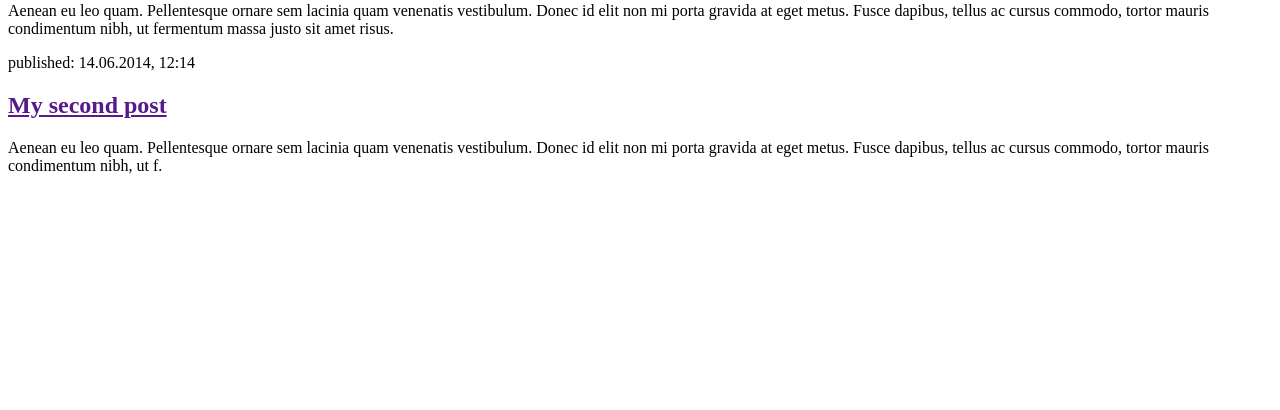
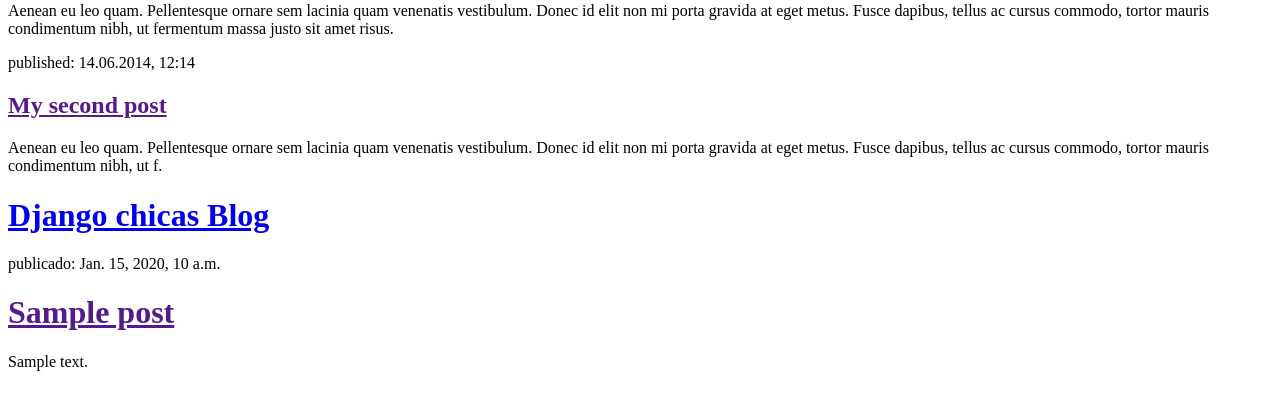
Before and after one commit to caedvica86/my_first_blog, a Django app: template mysite/blog/templates/blog/post_list.html in a window 1280 px wide. Shown: the part 149-559 px from the top of the page. Run offline with Django 3.2, Linux system fonts and the light colour scheme; the template is opened without the code that fills it: values that come from a table or form of the project are taken from there, others are empty; tables that the repository leaves empty hold one stand-in row (values such as "Sample post").

Commit message:
querysets

```diff
--- a/mysite/blog/templates/blog/post_list.html
+++ b/mysite/blog/templates/blog/post_list.html
@@ -18,5 +18,19 @@
             <h2><a href="">My second post</a></h2>
             <p>Aenean eu leo quam. Pellentesque ornare sem lacinia quam venenatis vestibulum. Donec id elit non mi porta gravida at eget metus. Fusce dapibus, tellus ac cursus commodo, tortor mauris condimentum nibh, ut f.</p>
         </div>
+        <div>
+          <h1>
+            <a href = "/"> Django chicas Blog </a>
+          </h1>
+        </div>
+        {% for post in posts %}
+        <div>
+          <p>publicado: {{ post.published_date }} </p>
+          <h1>
+            <a href = "">{{ post.title }} </a>
+          </h1>
+          <p>{{ post.text|linebreaksbr }} </p>
+        </div>
+        {% endfor %}
     </body>
 </html>
--- a/mysite/blog/views.py
+++ b/mysite/blog/views.py
@@ -1,6 +1,9 @@
 from django.shortcuts import render
+from django.utils import timezone
+from .models import Post
 
 
 # Create your views here.
 def post_list(request):
-    return render(request, 'blog/post_list.html', {})
+    posts = Post.objects.filter(published_date__lte=timezone.now()).order_by('published_date')
+    return render(request, 'blog/post_list.html', {'posts' : posts})
```
